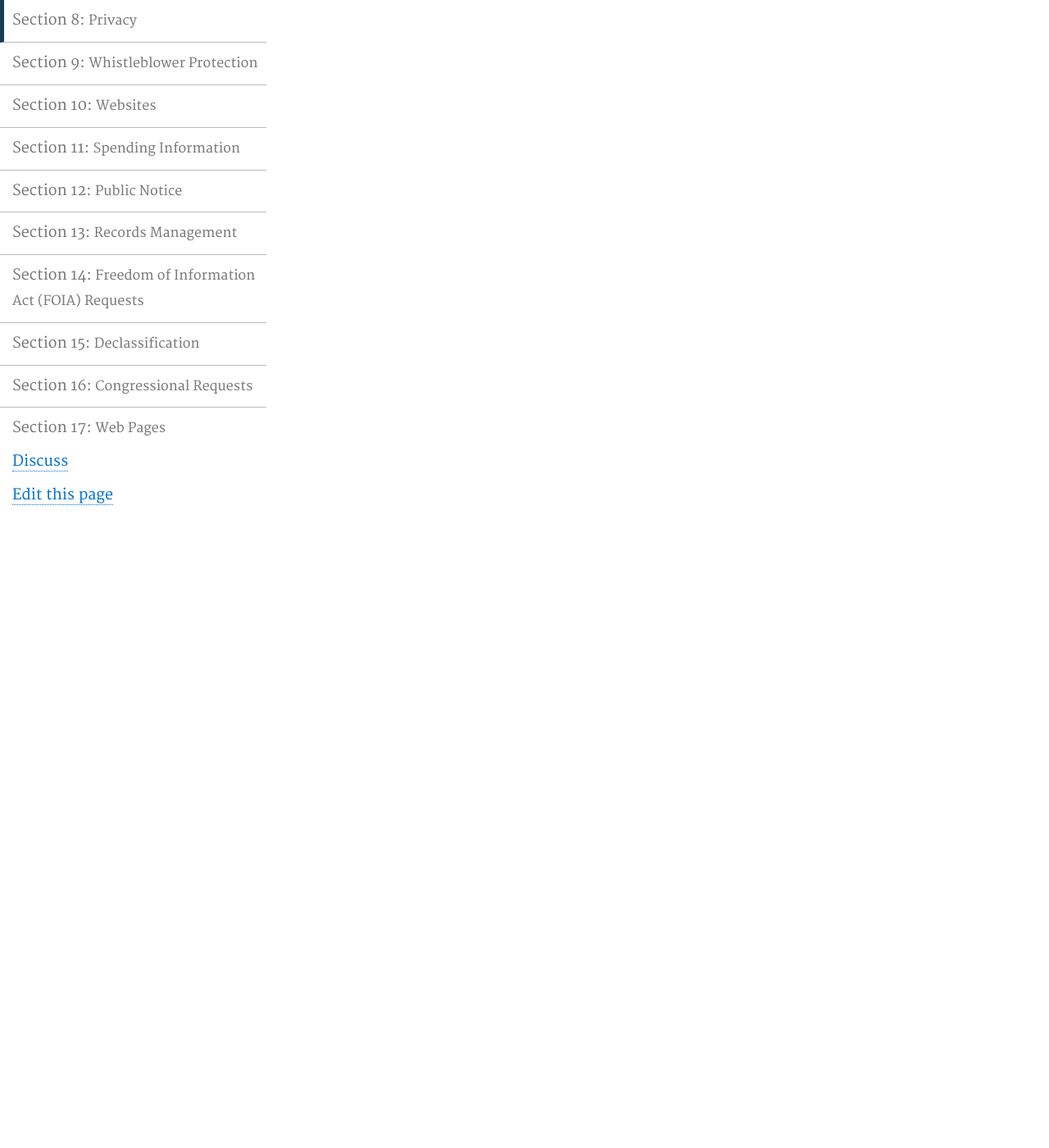
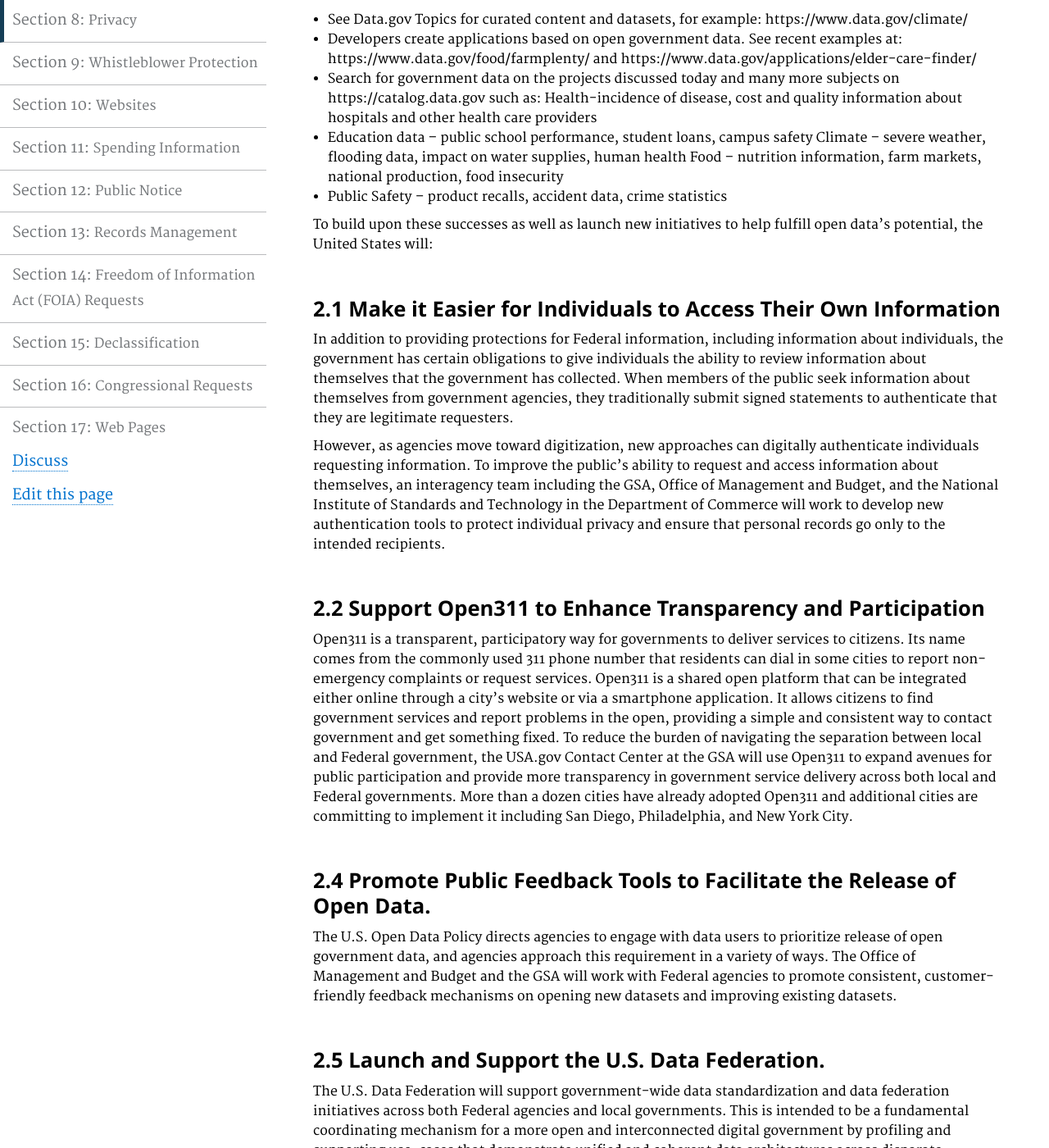
Before and after one commit to GSA/opengovplan, a Jekyll site: the page built from pages/opendata.md, in a window 1280 px wide and 1400 px high, scrolled down 748 px. Shown: the whole window at 82% size. Built offline with Jekyll 4.4.1, drawn with Linux system fonts in a browser that asks for light colours; before the commit the page ends 1378 px from its top, so only the background shows below that; some of the changed text lies outside the part shown.

Commit message:
Update opendata.md

```diff
--- a/pages/opendata.md
+++ b/pages/opendata.md
@@ -5,14 +5,57 @@ permalink: /opendata/
 description: ""
 ---
 
-### Ongoing Flagship Initiatives
+# Open Data Initiatives
 
+Data.gov is the open data site of the United States government. It is a flagship initiative under the President’s Open Government Directive and was launched on May 21, 2009 with 47 datasets and features nearly 200,000 today. Data.gov is a key element of the 2013 Executive Order on Open and Machine-Readable Data and the Open Government Policy.
 
-<p>Flagship initiatives undertaken under Version 1:</p>
+The Data.gov Catalog includes:
 
-<p>In fugiat nulla irure salami aliquip non. Ribeye proident turducken jerky sint filet mignon dolore salami ea ad et reprehenderit. Pancetta incididunt occaecat ad filet mignon enim in chuck corned beef cow. Capicola qui exercitation, labore magna mollit chicken ham hock prosciutto excepteur. Fatback andouille voluptate irure spare ribs ground round. Officia irure anim tenderloin.</p>
+- Nearly 200,000 datasets, approximately 6.8 million data resources (similar dataset resources are grouped into collections for the dataset number)
+- Approximately 9000 APIs
+- 78 agencies, subagencies of the federal government
+- 30 non-federal (state, city, county)
+- Powered by CKAN, leading open source open data platform (see ckan.org)
 
+User traffic drives approximately 10 million page views in the last year and 2.7 million sessions.
 
-<p>Landjaeger jerky shank, in sunt chuck ut chicken mollit aliqua nisi short ribs. Incididunt pork chop tempor mollit et bacon. Ut ut enim, esse venison non ad pork belly pastrami picanha short ribs prosciutto nulla. Consectetur sed commodo pig mollit dolore ad strip steak pancetta shoulder. Ea ipsum leberkas culpa fugiat.</p>
+Key Links for Data.gov include:
 
-<p>On March 29, 2016, the Archivist of the United States and NARA Senior Executives held the first Open Government webinar.&nbsp; The webinar included an overview and presentations on innovation, research services, declassification, Freedom of Information Act, and records management. The recording from this webinar is also available on the agency’s <a href="https://www.youtube.com/watch?v=DYVp1pmIZZI">YouTube channel</a>. NARA also held an in-person meeting with the researcher community at the National Archives in College Park, MD, with remote participation from researchers across the country.</p>
+- Project Open Data: https://project-open-data.cio.gov/
+- Data.gov on GitHub: https://github.com/GSA/data.gov
+- Tools on Data.gov: https://www.data.gov/labs/
+- How-To Guide for Data.gov: http://www.digitalgov.gov/resources/how-to-get-your-open-data-on-data-gov/
+
+Subject Areas include:
+
+- See Data.gov Topics for curated content and datasets, for example: https://www.data.gov/climate/
+- Developers create applications based on open government data. See recent examples at: https://www.data.gov/food/farmplenty/ and https://www.data.gov/applications/elder-care-finder/
+- Search for government data on the projects discussed today and many more subjects on https://catalog.data.gov such as:
+Health-incidence of disease, cost and quality information about hospitals and other health care providers
+- Education data – public school performance, student loans, campus safety
+Climate – severe weather, flooding data, impact on water supplies, human health
+Food – nutrition information, farm markets, national production, food insecurity
+- Public Safety – product recalls, accident data, crime statistics
+
+To build upon these successes as well as launch new initiatives to help fulfill open data’s potential, the United States will:
+
+### 2.1  Make it Easier for Individuals to Access Their Own Information
+In addition to providing protections for Federal information, including information about individuals, the government has certain obligations to give individuals the ability to review information about themselves that the government has collected. When members of the public seek information about themselves from government agencies, they traditionally submit signed statements to authenticate that they are legitimate requesters.
+
+However, as agencies move toward digitization, new approaches can digitally authenticate individuals requesting information. To improve the public’s ability to request and access information about themselves, an interagency team including the GSA, Office of Management and Budget, and the National Institute of Standards and Technology in the Department of Commerce will work to develop new authentication tools to protect individual privacy and ensure that personal records go only to the intended recipients.
+
+### 2.2  Support Open311 to Enhance Transparency and Participation
+Open311 is a transparent, participatory way for governments to deliver services to citizens. Its name comes from the commonly used 311 phone number that residents can dial in some cities to report non-emergency complaints or request services. Open311 is a shared open platform that can be integrated either online through a city’s website or via a smartphone application. It allows citizens to find government services and report problems in the open, providing a simple and consistent way to contact government and get something fixed. To reduce the burden of navigating the separation between local and Federal government, the USA.gov Contact Center at the GSA will use Open311 to expand avenues for public participation and provide more transparency in government service delivery across both local and Federal governments. More than a dozen cities have already adopted Open311 and additional cities are committing to implement it including San Diego, Philadelphia, and New York City.
+
+### 2.4  Promote Public Feedback Tools to Facilitate the Release of Open Data.
+The U.S. Open Data Policy directs agencies to engage with data users to prioritize release of open government data, and agencies approach this requirement in a variety of ways. The Office of Management and Budget and the GSA will work with Federal agencies to promote consistent, customer-friendly feedback mechanisms on opening new datasets and improving existing datasets.
+
+### 2.5 Launch and Support the U.S. Data Federation.
+The U.S. Data Federation will support government-wide data standardization and data federation initiatives across both Federal agencies and local governments. This is intended to be a fundamental coordinating mechanism for a more open and interconnected digital government by profiling and supporting use-cases that demonstrate unified and coherent data architectures across disparate government agencies. These examples will highlight emerging data standards and API initiatives across all levels of government, convey the level of maturity for each effort, and facilitate greater participation by government agencies. Initiatives that may be profiled within the U.S. Data Federation include Open311, DOT's National Transit Map, the Project Open Data metadata schema, Contact USA, and the Police Data Initiative. As part of the U.S. Data Federation, GSA will also pilot the development of reusable components needed for a successful data federation strategy including schema documentation tools, schema validation tools, and automated data aggregation and normalization capabilities. The U.S. Data Federation will provide more sophisticated and seamless opportunities on the foundation of U.S. open data initiatives by allowing the public to more easily do comparative data analysis across government bodies and create applications that work across multiple government agencies.
+
+### 2.6  Introduce API and other Enhancements to Analytics.USA.gov
+In December 2014, GSA's Digital Analytics Program (DAP) began working with 18F, USDS, and the White House OSTP to create a dashboard for federal government web traffic.
+
+In March 2015, analytics.usa.gov, the first U.S. Federal Government website to display aggregated web analytics data, was launched. The site offers transparency of the pages and sites visited by the public, as well as the technology used and general location of visits for over 5,000 federal websites across 45 agencies. In addition to visualizations of the information, downloads in .json and .csv formats are available so that the public can use the data. Even the code behind the site itself is open-source, and the team regularly implements new features based on public suggestions.
+
+Since launch, the team has continued to open more datasets and expand the breadth of the site, including adding 25 agency-specific pages and dedicated data download pages. In the future, we will implement an API, so that the public will have even easier access to trend information and insights drawn from the web analytics data.
```
